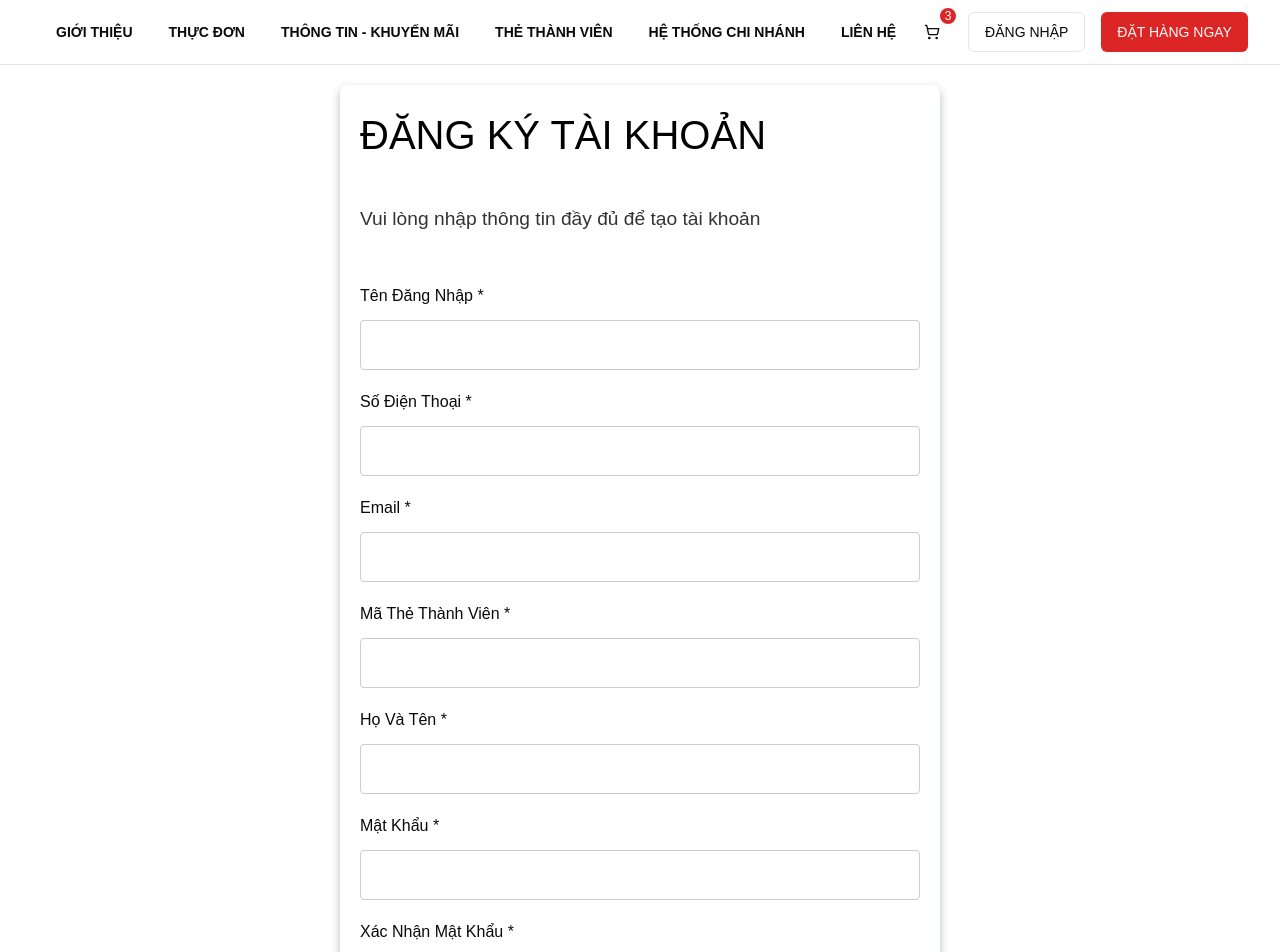
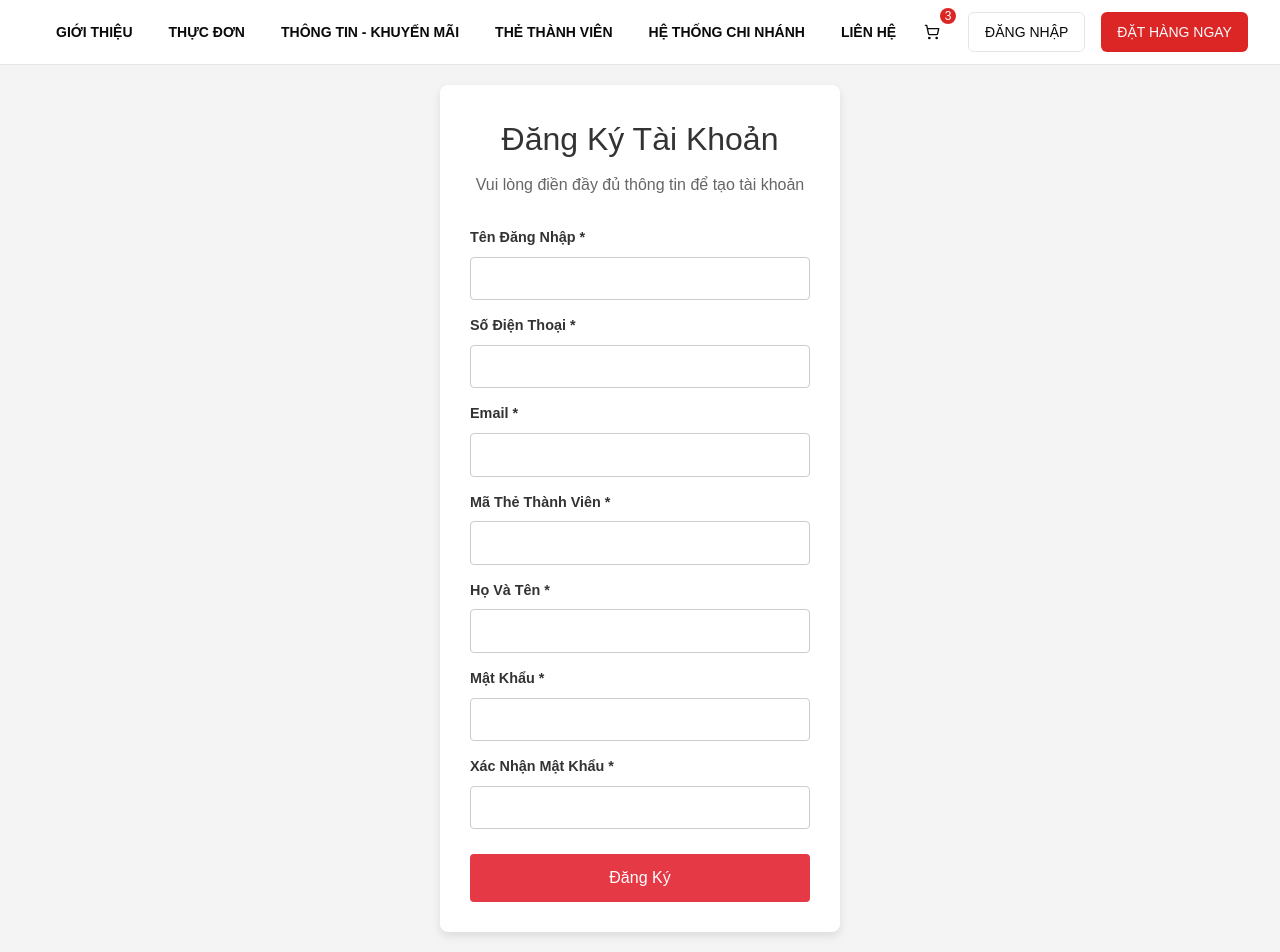
Before and after one commit to hugobatu/Sushi-Restaurant-Management, a Next.js app in the folder src/frontend/: page /registration in a window 1280 px wide. Shown: the top 952 px of the page. Built offline with nearby package versions, Linux system fonts and the light colour scheme.

Commit message:
Thêm LoginForm

```diff
--- /dev/null
+++ b/src/frontend/app/login/page.tsx
@@ -0,0 +1,11 @@
+import LoginForm from "../../components/LoginForm/LoginForm";
+
+const LoginPage = () => {
+    return (
+        <div>
+            <LoginForm />
+        </div>
+    );
+};
+
+export default LoginPage;
--- /dev/null
+++ b/src/frontend/components/LoginForm/LoginForm.tsx
@@ -0,0 +1,68 @@
+"use client";
+
+import "./LoginStyles.css";
+import { useState } from "react";
+
+const LoginForm = () => {
+  const [formData, setFormData] = useState({
+    username: "",
+    password: "",
+  });
+
+  const handleChange = (e: React.ChangeEvent<HTMLInputElement>) => {
+    const { name, value } = e.target;
+    setFormData((prevState) => ({
+      ...prevState,
+      [name]: value,
+    }));
+  };
+
+  const handleSubmit = (e: React.FormEvent) => {
+    e.preventDefault();
+    console.log("Login form submitted:", formData);
+    // TODO: Send form data to the API or handle authentication logic
+  };
+
+  return (
+    <div className="login-form-container">
+      <form onSubmit={handleSubmit} className="login-form">
+        <div className="form-header">
+          <h1 className="form-title">Đăng Nhập</h1>
+          <p className="form-subtitle">Vui lòng nhập thông tin đăng nhập của bạn</p>
+        </div>
+
+        <div className="form-group">
+          <label htmlFor="username" className="form-label">Tên Đăng Nhập *</label>
+          <input
+            type="text"
+            id="username"
+            name="username"
+            value={formData.username}
+            onChange={handleChange}
+            className="form-input"
+            required
+          />
+        </div>
+
+        <div className="form-group">
+          <label htmlFor="password" className="form-label">Mật Khẩu *</label>
+          <input
+            type="password"
+            id="password"
+            name="password"
+            value={formData.password}
+            onChange={handleChange}
+            className="form-input"
+            required
+          />
+        </div>
+
+        <button type="submit" className="submit-button">
+          Đăng Nhập
+        </button>
+      </form>
+    </div>
+  );
+};
+
+export default LoginForm;
--- /dev/null
+++ b/src/frontend/components/LoginForm/LoginStyles.css
@@ -0,0 +1,82 @@
+.login-form-container {
+    display: flex;
+    justify-content: center;
+    align-items: center;
+    min-height: 100vh;
+    padding: 20px;
+    background-color: #f4f4f4;
+}
+
+.login-form {
+    width: 100%;
+    max-width: 400px;
+    padding: 30px;
+    background-color: #ffffff;
+    border-radius: 8px;
+    box-shadow: 0 4px 10px rgba(0, 0, 0, 0.1);
+    box-sizing: border-box;
+}
+
+.form-header {
+    margin-bottom: 30px;
+    text-align: center;
+}
+
+.form-title {
+    font-size: 2rem;
+    color: #333;
+    margin-bottom: 10px;
+}
+
+.form-subtitle {
+    font-size: 1rem;
+    color: #666;
+    margin-bottom: 20px;
+}
+
+.form-group {
+    display: flex;
+    flex-direction: column;
+    gap: 8px;
+    margin-bottom: 15px;
+}
+
+.form-label {
+    font-weight: 600;
+    font-size: 0.9rem;
+    color: #333;
+}
+
+.form-input {
+    padding: 10px;
+    font-size: 0.9rem;
+    border: 1px solid #ccc;
+    border-radius: 4px;
+    width: 100%;
+    box-sizing: border-box;
+}
+
+.submit-button {
+    width: 100%;
+    background-color: #e63946;
+    color: white;
+    padding: 12px;
+    border: none;
+    border-radius: 4px;
+    cursor: pointer;
+    font-size: 1rem;
+    margin-top: 10px;
+    transition: background-color 0.3s ease;
+}
+
+.submit-button:hover {
+    background-color: #b91c1c;
+}
+
+/* Specific input styling */
+input[type="password"],
+input[type="text"] {
+    appearance: none;
+    -webkit-appearance: none;
+    color: #333;
+}
--- a/src/frontend/components/RegistrationForm/RegistrationForm.tsx
+++ b/src/frontend/components/RegistrationForm/RegistrationForm.tsx
@@ -1,6 +1,6 @@
 "use client";
 
-import "./formStyles.css";
+import "./RegistrationStyles.css";
 import { useState } from "react";
 
 const RegistrationForm = () => {
@@ -31,100 +31,101 @@ const RegistrationForm = () => {
   return (
     <div className="registration-form-container">
       <form onSubmit={handleSubmit} className="registration-form">
-        <h1>ĐĂNG KÝ TÀI KHOẢN</h1>
-        <h3>Vui lòng nhập thông tin đầy đủ để tạo tài khoản</h3>
+        <div className="form-header">
+          <h1 className="form-title">Đăng Ký Tài Khoản</h1>
+          <p className="form-subtitle">Vui lòng điền đầy đủ thông tin để tạo tài khoản</p>
+        </div>
 
-        {/* Tên Đăng Nhập */}
         <div className="form-group">
-          <label htmlFor="username">Tên Đăng Nhập *</label>
+          <label htmlFor="username" className="form-label">Tên Đăng Nhập *</label>
           <input
             type="text"
             id="username"
             name="username"
             value={formData.username}
             onChange={handleChange}
+            className="form-input"
             required
           />
         </div>
 
-        {/* Số Điện Thoại */}
         <div className="form-group">
-          <label htmlFor="phone">Số Điện Thoại *</label>
+          <label htmlFor="phone" className="form-label">Số Điện Thoại *</label>
           <input
             type="text"
             id="phone"
             name="phone"
             value={formData.phone}
             onChange={handleChange}
+            className="form-input"
             required
           />
         </div>
 
-        {/* Email */}
         <div className="form-group">
-          <label htmlFor="email">Email *</label>
+          <label htmlFor="email" className="form-label">Email *</label>
           <input
             type="email"
             id="email"
             name="email"
             value={formData.email}
             onChange={handleChange}
+            className="form-input"
             required
           />
         </div>
 
-        {/* Mã Thẻ Thành Viên */}
         <div className="form-group">
-          <label htmlFor="memberCard">Mã Thẻ Thành Viên *</label>
+          <label htmlFor="memberCard" className="form-label">Mã Thẻ Thành Viên *</label>
           <input
             type="text"
             id="memberCard"
             name="memberCard"
             value={formData.memberCard}
             onChange={handleChange}
+            className="form-input"
           />
         </div>
 
-        {/* Họ Và Tên */}
         <div className="form-group">
-          <label htmlFor="fullName">Họ Và Tên *</label>
+          <label htmlFor="fullName" className="form-label">Họ Và Tên *</label>
           <input
             type="text"
             id="fullName"
             name="fullName"
             value={formData.fullName}
             onChange={handleChange}
+            className="form-input"
             required
           />
         </div>
 
-        {/* Mật Khẩu */}
         <div className="form-group">
-          <label htmlFor="password">Mật Khẩu *</label>
+          <label htmlFor="password" className="form-label">Mật Khẩu *</label>
           <input
             type="password"
             id="password"
             name="password"
             value={formData.password}
             onChange={handleChange}
+            className="form-input"
             required
           />
         </div>
 
-        {/* Xác Nhận Mật Khẩu */}
         <div className="form-group">
-          <label htmlFor="confirmPassword">Xác Nhận Mật Khẩu *</label>
+          <label htmlFor="confirmPassword" className="form-label">Xác Nhận Mật Khẩu *</label>
           <input
             type="password"
             id="confirmPassword"
             name="confirmPassword"
             value={formData.confirmPassword}
             onChange={handleChange}
+            className="form-input"
             required
           />
         </div>
 
-        {/* Nút Gửi */}
         <button type="submit" className="submit-button">
           Đăng Ký
         </button>
--- /dev/null
+++ b/src/frontend/components/RegistrationForm/RegistrationStyles.css
@@ -0,0 +1,95 @@
+.registration-form-container {
+    display: flex;
+    justify-content: center;
+    align-items: center;
+    min-height: 100vh;
+    padding: 20px;
+    background-color: #f4f4f4;
+}
+
+.registration-form {
+    width: 100%;
+    max-width: 400px;
+    padding: 30px;
+    background-color: #ffffff;
+    border-radius: 8px;
+    box-shadow: 0 4px 10px rgba(0, 0, 0, 0.1);
+    box-sizing: border-box;
+}
+
+.form-header {
+    margin-bottom: 30px;
+    text-align: center;
+}
+
+.form-title {
+    font-size: 2rem;
+    color: #333;
+    margin-bottom: 10px;
+}
+
+.form-subtitle {
+    font-size: 1rem;
+    color: #666;
+    margin-bottom: 20px;
+}
+
+.form-group {
+    display: flex;
+    flex-direction: column;
+    gap: 8px;
+    margin-bottom: 15px;
+}
+
+.form-label {
+    font-weight: 600;
+    font-size: 0.9rem;
+    color: #333;
+}
+
+.form-input {
+    padding: 10px;
+    font-size: 0.9rem;
+    border: 1px solid #ccc;
+    border-radius: 4px;
+    width: 100%;
+    box-sizing: border-box;
+}
+
+.submit-button {
+    width: 100%;
+    background-color: #e63946;
+    color: white;
+    padding: 12px;
+    border: none;
+    border-radius: 4px;
+    cursor: pointer;
+    font-size: 1rem;
+    margin-top: 10px;
+    transition: background-color 0.3s ease;
+}
+
+.submit-button:hover {
+    background-color: #b91c1c;
+}
+
+/* Specific input type styling */
+input[type="password"],
+input[type="text"],
+input[type="email"] {
+    appearance: none;
+    -webkit-appearance: none;
+    color: #333;
+}
+
+input[type="number"] {
+    appearance: none;
+    -webkit-appearance: textfield;
+    -moz-appearance: textfield;
+}
+
+input[type="number"]::-webkit-inner-spin-button,
+input[type="number"]::-webkit-outer-spin-button {
+    -webkit-appearance: none;
+    margin: 0;
+}
--- a/src/frontend/components/RegistrationForm/formStyles.css
+++ /dev/null
@@ -1,83 +0,0 @@
-/* src/components/RegistrationForm/formStyles.css */
-h1 {
-    font-size: 2.5rem;
-    color: #000000;
-    text-align: left;
-    margin-bottom: 20px;
-}
-
-h3 {
-    font-size: 1.2rem;
-    color: #333;
-    margin-bottom: 30px;
-}
-
-.registration-form-container {
-    display: flex;
-    justify-content: center;
-    align-items: flex-start;
-    height: 90vh;
-    padding: 20px;
-}
-
-.registration-form {
-    display: flex;
-    flex-direction: column;
-    gap: 20px;
-    width: 100%;
-    max-width: 600px;
-    padding: 20px;
-    background-color: #ffffff;
-    border-radius: 8px;
-    box-shadow: 0 4px 10px rgba(0, 50, 50, 0.3);
-    box-sizing: border-box;
-}
-
-.form-group {
-    display: flex;
-    flex-direction: column;
-    gap: 12px;
-}
-.form-group-inline {
-    display: flex;
-    gap: 20px; /* Khoảng cách giữa các trường */
-    align-items: center; /* Căn giữa các trường dọc */
-    justify-content: space-between; /* Khoảng cách đều giữa các trường */
-}
-
-.form-group-inline input {
-    flex: 1; /* Mỗi input sẽ chiếm đều khoảng trống */
-    max-width: 100%; /* Không vượt quá không gian của container */
-    padding: 15px;
-    font-size: 1rem;
-    border: 1px solid #ccc;
-    border-radius: 4px;
-}
-
-input {
-    padding: 12px;
-    font-size: 1rem;
-    border: 1px solid #ccc;
-    border-radius: 4px;
-    width: 100%;
-    box-sizing: border-box; /* Đảm bảo padding không ảnh hưởng kích thước */
-}
-
-.form-group-inline > .form-group {
-    flex: 1;
-}
-
-.submit-button {
-    background-color: #e63946;
-    color: white;
-    padding: 12px 20px;
-    border: none;
-    border-radius: 4px;
-    cursor: pointer;
-    font-size: 1rem;
-    margin-top: 20px;
-}
-
-.submit-button:hover {
-    background-color: #b91c1c;
-}
--- a/src/frontend/components/ReservationForm/ReservationForm.tsx
+++ b/src/frontend/components/ReservationForm/ReservationForm.tsx
@@ -1,6 +1,6 @@
 "use client";
 
-import "./formStyles.css";
+import "./ReservationStyles.css";
 import { useState } from "react";
 
 const ReservationForm = () => {
```
Also changed, not shown: src/frontend/components/ReservationForm/ReservationStyles.css (renamed from src/frontend/components/ReservationForm/formStyles.css).
